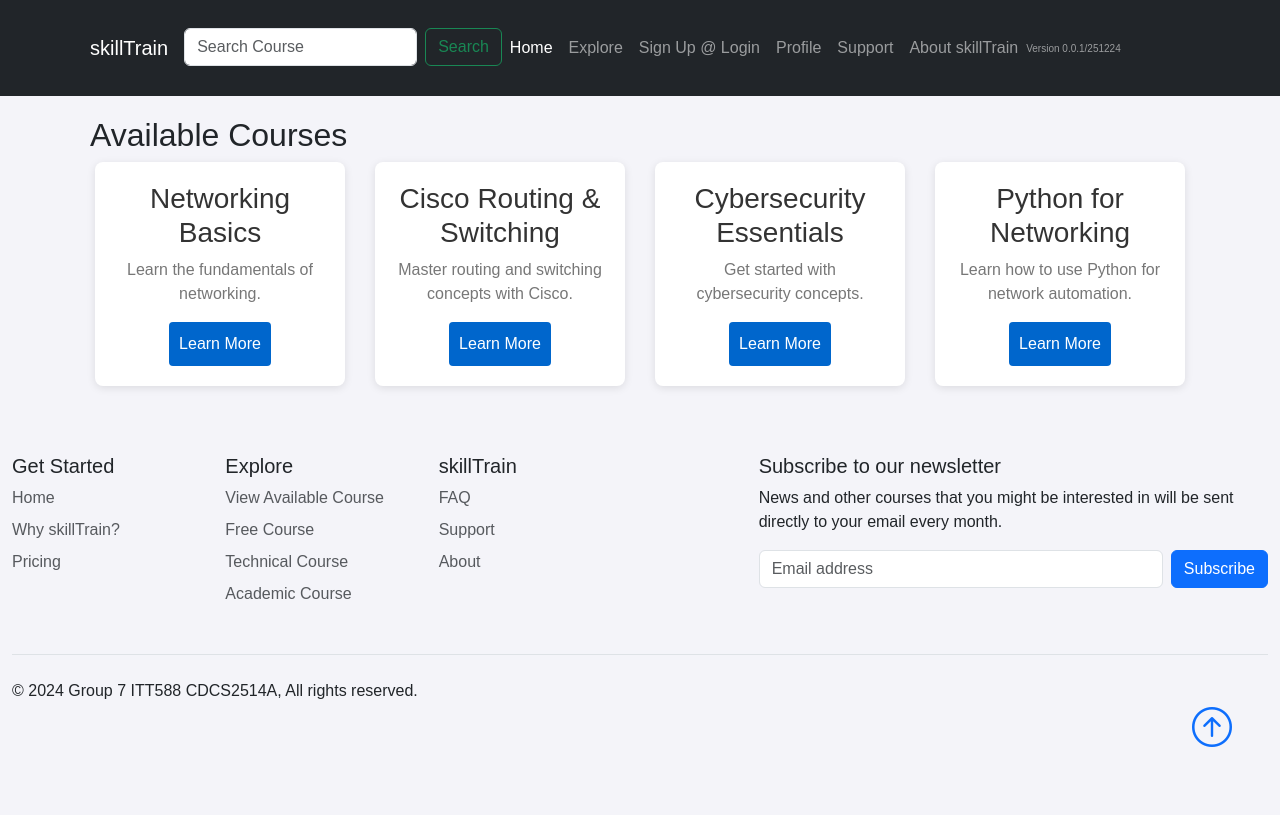
After one commit to haziqCS/skillTrain, a PHP site: page /explore.php in a window 1280 px wide. The commit adds this page. Run offline with PHP 8.4, Linux system fonts and the light colour scheme.

Commit message:
-Added explore page and linked to index(@aiman) -Fixed anchor tags linking to explore page

```diff
--- /dev/null
+++ b/explore.php
@@ -0,0 +1,117 @@
+<!DOCTYPE html>
+<html lang="en">
+<head>
+    <meta charset="UTF-8">
+    <meta name="viewport" content="width=device-width, initial-scale=1.0">
+    <title>skillTrain</title>
+
+    <!--Bootstap CSS CDN-->
+    <link href="https://cdn.jsdelivr.net/npm/bootstrap@5.3.3/dist/css/bootstrap.min.css" rel="stylesheet" integrity="sha384-QWTKZyjpPEjISv5WaRU9OFeRpok6YctnYmDr5pNlyT2bRjXh0JMhjY6hW+ALEwIH" crossorigin="anonymous">
+
+    <!--Bootstap icon CDN-->
+    <link rel="stylesheet" href="https://cdn.jsdelivr.net/npm/bootstrap-icons@1.11.3/font/bootstrap-icons.min.css">
+
+    <!-- Load Alpine.js (Defer Loading) -->
+    <script defer src="https://cdn.jsdelivr.net/npm/alpinejs@3.x.x/dist/cdn.min.js"></script>
+    <?php include('header.html');?>
+
+     <style>
+
+        body {
+            font-family: Arial, sans-serif;
+            margin: 0;
+            padding: 0;
+            background-color: #f4f4f9;
+        }
+
+
+
+        .container {
+            padding: 20px;
+        }
+
+        .course-list {
+            display: flex;
+            flex-wrap: wrap;
+            gap: 20px;
+            justify-content: space-around;
+        }
+
+        .course-item {
+            background-color: white;
+            padding: 20px;
+            border-radius: 8px;
+            box-shadow: 0 2px 8px rgba(0, 0, 0, 0.1);
+            width: 250px;
+            text-align: center;
+            transition: transform 0.3s ease;
+        }
+
+        .course-item:hover {
+            transform: scale(1.05);
+        }
+
+        .course-item h3 {
+            color: #333;
+        }
+
+        .course-item p {
+            color: #777;
+        }
+
+        .course-item button {
+            background-color: #0066cc;
+            color: white;
+            border: none;
+            padding: 10px;
+            border-radius: 4px;
+            cursor: pointer;
+            transition: background-color 0.3s;
+        }
+
+        .course-item button:hover {
+            background-color: #004c99;
+        }
+
+
+    </style>
+</head>
+
+<body>
+
+
+
+<div class="container">
+    <h2 id="courses">Available Courses</h2>
+    <div class="course-list">
+        <div class="course-item">
+            <h3>Networking Basics</h3>
+            <p>Learn the fundamentals of networking.</p>
+            <button>Learn More</button>
+        </div>
+
+        <div class="course-item">
+            <h3>Cisco Routing & Switching</h3>
+            <p>Master routing and switching concepts with Cisco.</p>
+            <button>Learn More</button>
+        </div>
+
+        <div class="course-item">
+            <h3>Cybersecurity Essentials</h3>
+            <p>Get started with cybersecurity concepts.</p>
+            <button>Learn More</button>
+        </div>
+
+        <div class="course-item">
+            <h3>Python for Networking</h3>
+            <p>Learn how to use Python for network automation.</p>
+            <button>Learn More</button>
+        </div>
+    </div>
+</div>
+
+<?php include('footer.html');?>
+    <script src="https://cdn.jsdelivr.net/npm/bootstrap@5.3.3/dist/js/bootstrap.bundle.min.js" integrity="sha384-YvpcrYf0tY3lHB60NNkmXc5s9fDVZLESaAA55NDzOxhy9GkcIdslK1eN7N6jIeHz" crossorigin="anonymous"></script>
+
+</body>
+</html>
--- a/footer.html
+++ b/footer.html
@@ -6,7 +6,7 @@
             <div class="col-6 col-md-2 mb-3">
               <h5>Get Started</h5>
               <ul class="nav flex-column">
-                <li class="nav-item mb-2"><a href="#" class="nav-link p-0 text-body-secondary">Home</a></li>
+                <li class="nav-item mb-2"><a href="index.php" class="nav-link p-0 text-body-secondary">Home</a></li>
                 <li class="nav-item mb-2"><a href="#whyST" class="nav-link p-0 text-body-secondary">Why skillTrain?</a></li>
                 <li class="nav-item mb-2"><a href="#" class="nav-link p-0 text-body-secondary">Pricing</a></li>
               </ul>
@@ -15,7 +15,7 @@
             <div class="col-6 col-md-2 mb-3">
               <h5>Explore</h5>
               <ul class="nav flex-column">
-                <li class="nav-item mb-2"><a href="#" class="nav-link p-0 text-body-secondary">View Available Course</a></li>
+                <li class="nav-item mb-2"><a href="explore.php" class="nav-link p-0 text-body-secondary">View Available Course</a></li>
                 <li class="nav-item mb-2"><a href="#" class="nav-link p-0 text-body-secondary">Free Course</a></li>
                 <li class="nav-item mb-2"><a href="#" class="nav-link p-0 text-body-secondary">Technical Course</a></li>
                 <li class="nav-item mb-2"><a href="#" class="nav-link p-0 text-body-secondary">Academic Course</a></li>
--- a/header.html
+++ b/header.html
@@ -15,10 +15,10 @@
                             </form>
                         </li>
                         <li class="nav-item">
-                            <a href="#" class="nav-link active" aria-current="page">Home</a>
+                            <a href="index.php" class="nav-link active" aria-current="page">Home</a>
                         </li>
                         <li class="nav-item">
-                            <a href="#" class="nav-link">Explore</a>
+                            <a href="explore.php" class="nav-link">Explore</a>
                         </li>
                         <li class="nav-item">
                             <a href="#" class="nav-link">Sign Up @ Login</a>
```
Also changed, not shown: index.php (+5 -5 lines).
